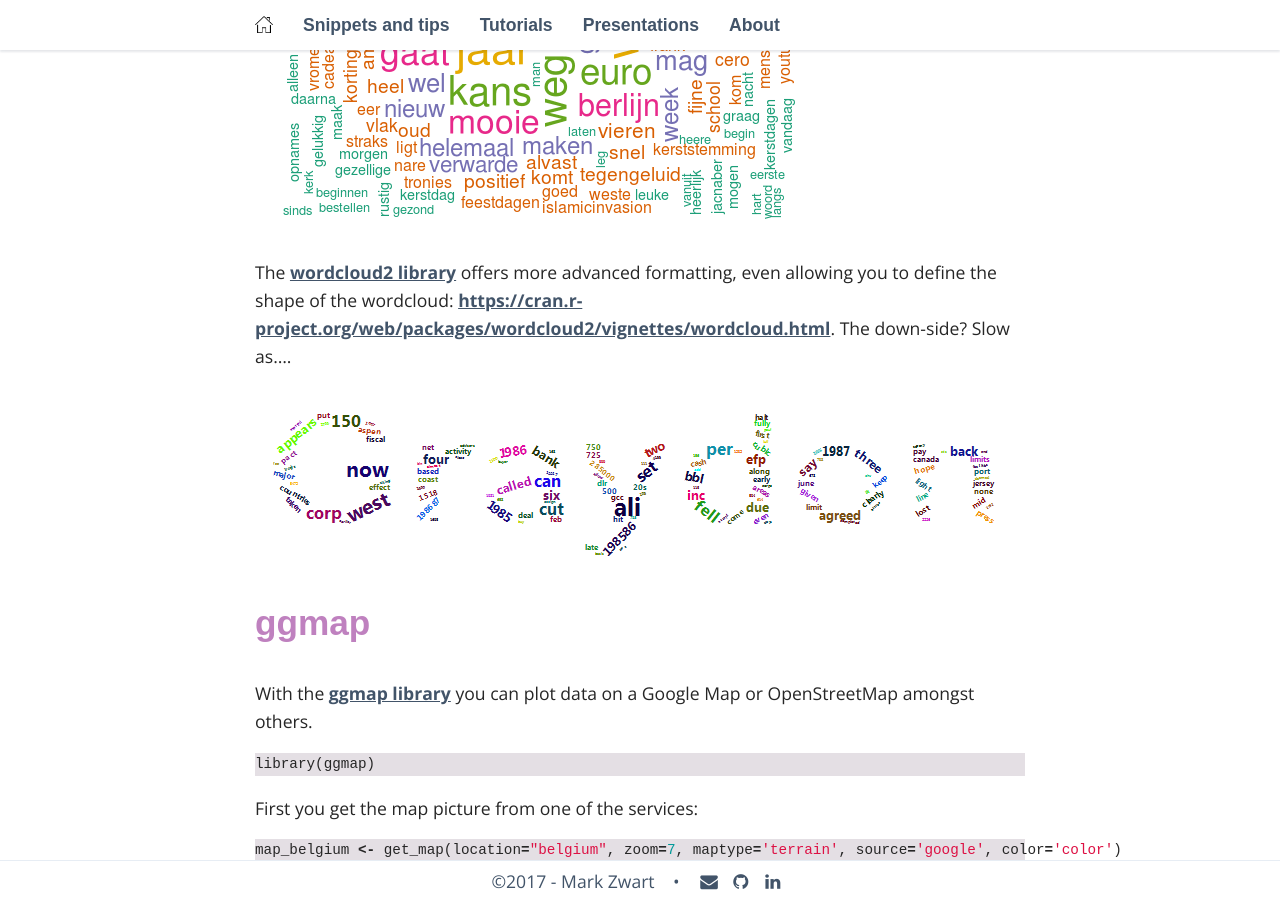
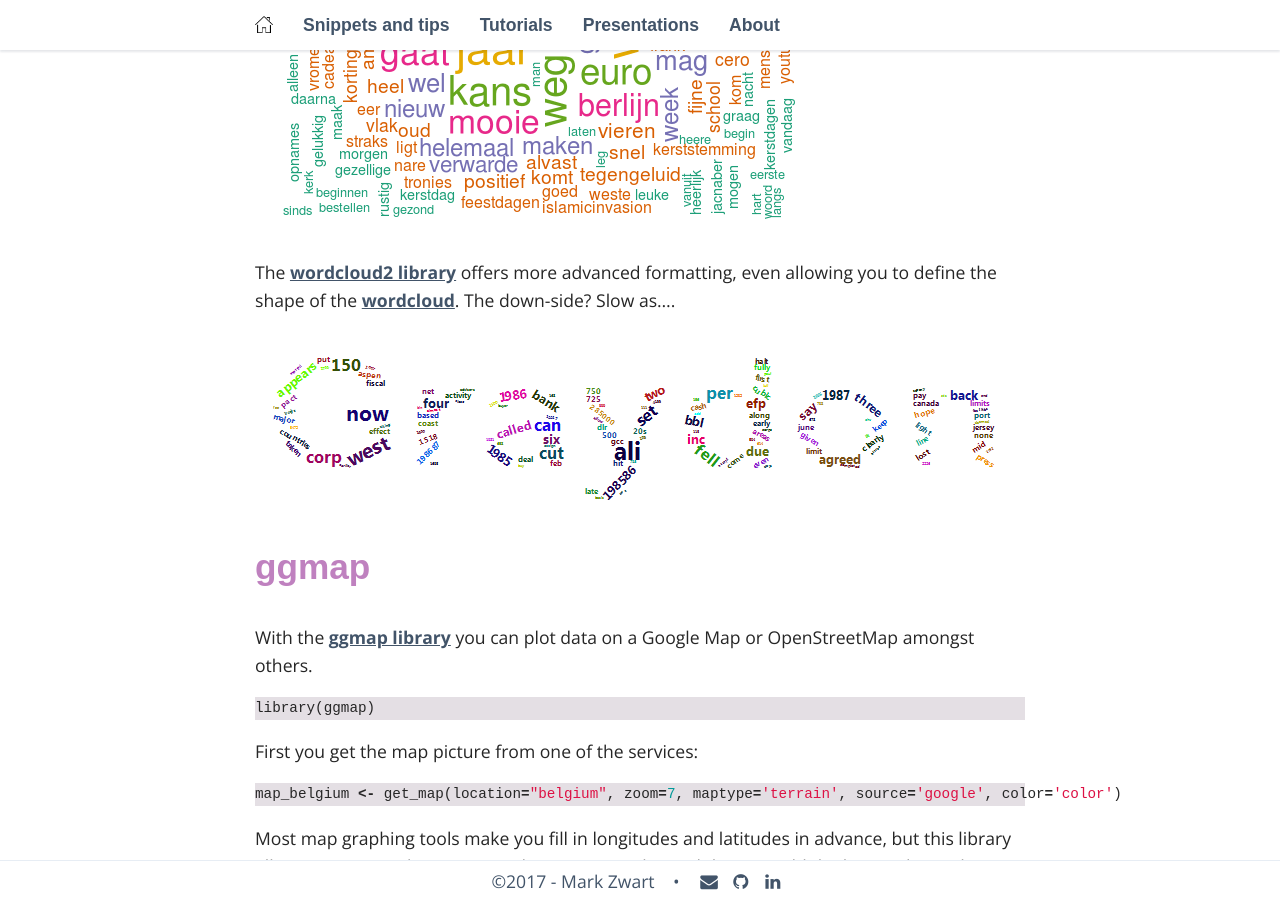
Before and after one commit to mark-me/mark-me.github.io, a Jekyll site: the page built from _pages/snippets-and-tips/graphs.md, in a window 1280 px wide and 900 px high, scrolled down 1533 px. Built offline with Jekyll 4.4.1, drawn with Linux system fonts in a browser that asks for light colours; nearby versions of some CDN libraries; some web fonts are replaced; some of the changed lines change nothing that is shown.

Commit message:
Update graphs.md

```diff
--- a/_pages/snippets-and-tips/graphs.md
+++ b/_pages/snippets-and-tips/graphs.md
@@ -39,7 +39,7 @@ wordcloud(text, random.order=FALSE, colors=brewer.pal(8, "Dark2"))
 The random.order variable specifies whether the most frequent word is plot first, or whether words are plot randomly. Passing the brewer.pal() function to the color parameter tells the wordcloud to use 8 colours from the RColorbrewer [Dark2](http://colorbrewer2.org/#type=qualitative&scheme=Dark2&n=3) palette:
 <img src="/_pages/snippets-and-tips/wordcloud_kerst.png" alt="Wordcloud 'kerst'" align="center"/>
 
-The [wordcloud2 library](https://cran.r-project.org/web/packages/wordcloud2/vignettes/wordcloud.html) offers more advanced formatting, even allowing you to define the shape of the wordcloud: [https://cran.r-project.org/web/packages/wordcloud2/vignettes/wordcloud.html](https://cran.r-project.org/web/packages/wordcloud2/vignettes/wordcloud.html). The down-side? Slow as....
+The [wordcloud2 library](https://cran.r-project.org/web/packages/wordcloud2/vignettes/wordcloud.html) offers more advanced formatting, even allowing you to define the shape of the [wordcloud](http://www.r-graph-gallery.com/2016/12/09/the-wordcloud2-library/). The down-side? Slow as....
 
 <img src="/_pages/snippets-and-tips/wordcloud_shaped.png" alt="Shaped word cloud" align="center"/>
 
```
